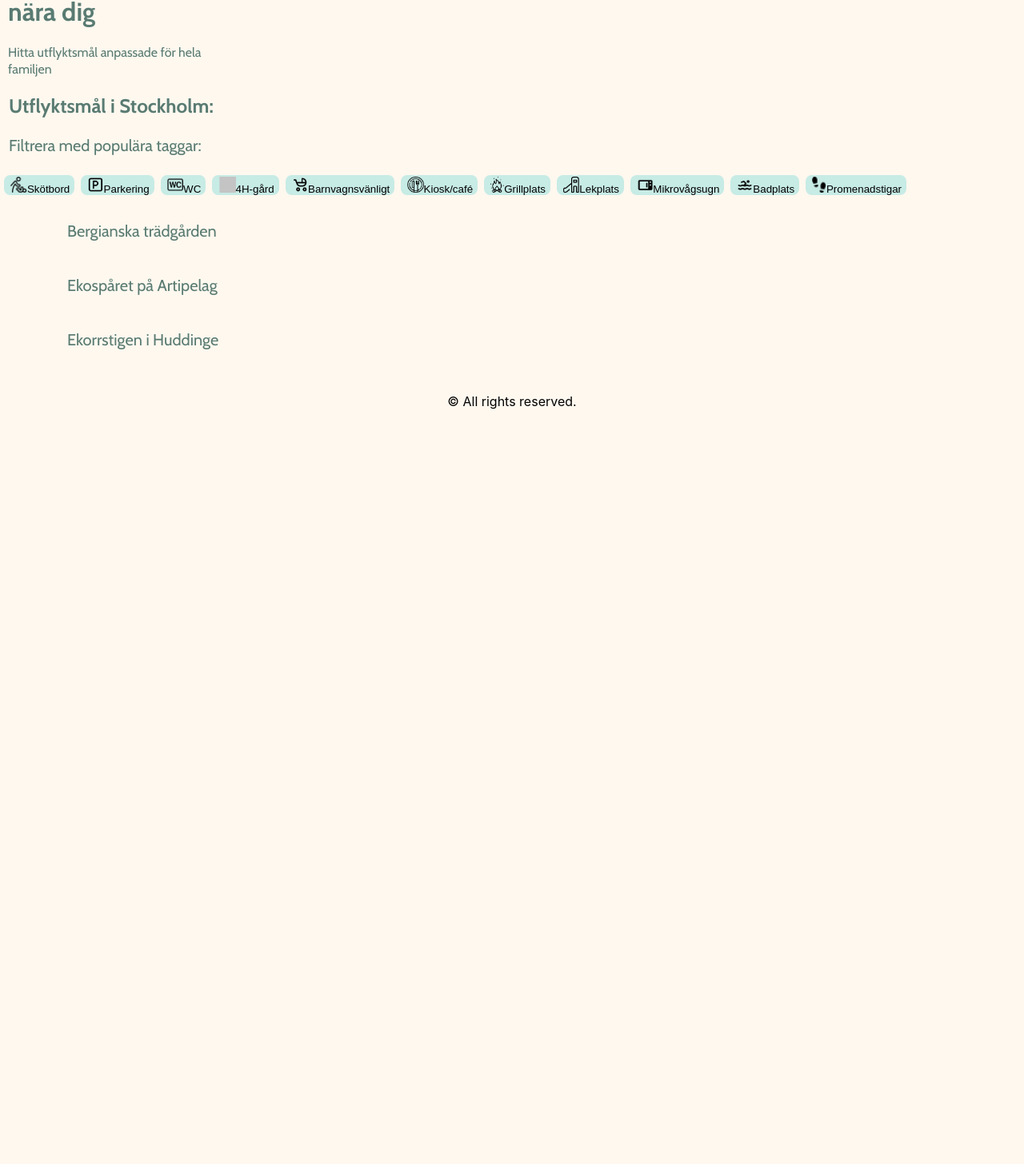
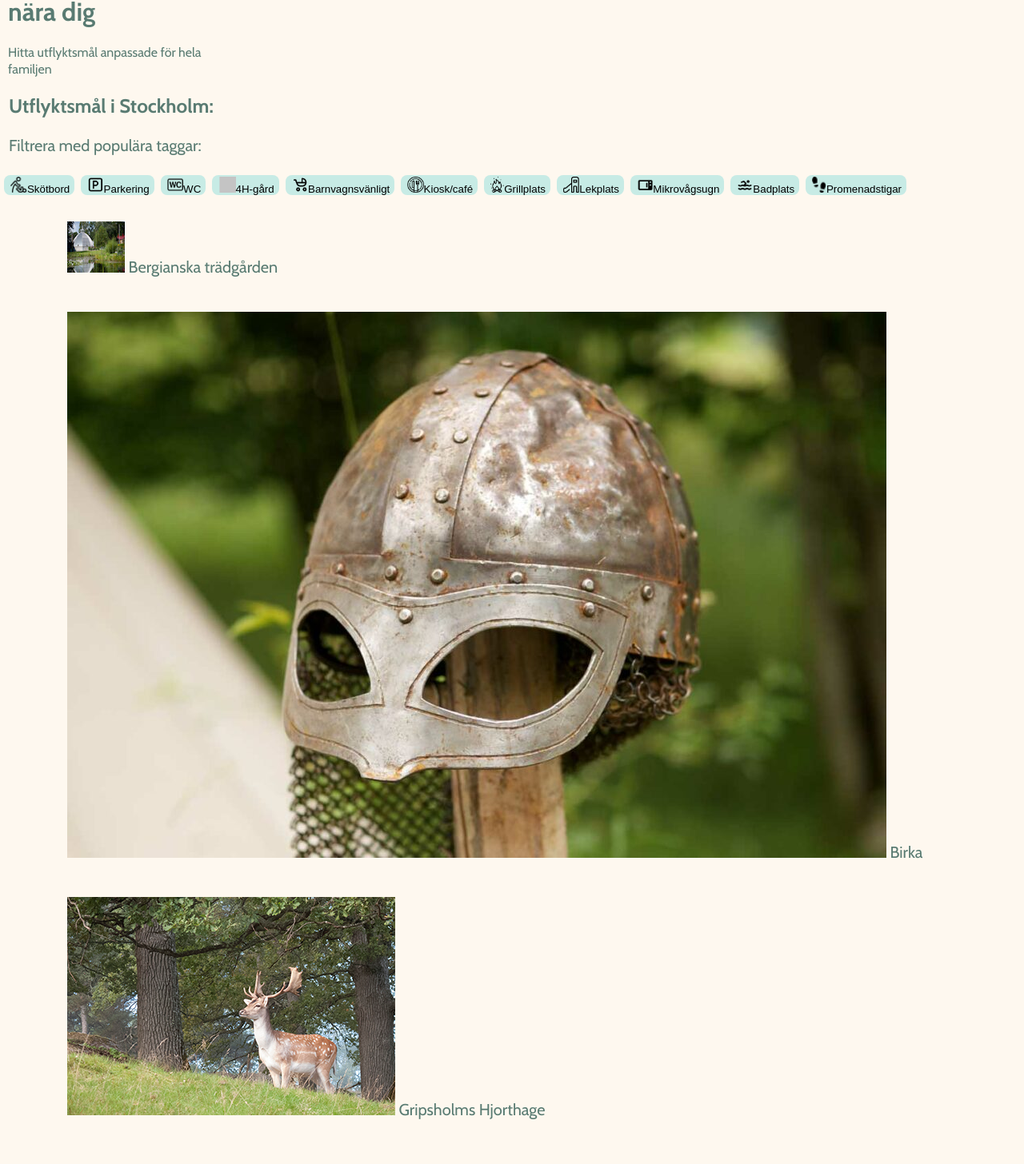
Before and after one commit to Soljojjo/Picknick, a React (Create React App) app: page / in a window 1280 px wide. Shown: the part 85-1541 px from the top of the page at 80% size. Before the commit the page ends 800 px from the top, so only its background shows below. Built offline with nearby package versions, Linux system fonts and the light colour scheme.

Commit message:
Updated Places.json, Destinations.js using some json data

```diff
--- a/src/project/Destinations.js
+++ b/src/project/Destinations.js
@@ -1,6 +1,6 @@
 import React, { useEffect, useState } from 'react';
 import { Route, BrowserRouter as Router, Switch, Link } from "react-router-dom";
-
+import Places from './Places.json';
 
 function Destinations() {
 
@@ -11,13 +11,13 @@ function Destinations() {
     return (
         <div class="menu">
             <div>
-
+                {Places.map(place =>
+                    <div>
+                        <Link to="/InfoPage"  className="menu__link"> <img src={place.card}/> {place.name}</Link>
                     </div>
-            <Link to="/InfoPage" className="menu__link" > Bergianska trädgården</Link>
-            <Link to= "/InfoPage" class = "menu__link">Ekospåret på Artipelag</Link>
-            <Link to= "/InfoPage" class = "menu__link">Ekorrstigen i Huddinge</Link>
-
-        </div>
+                )}
+            </div >
+        </div >
     )
 }
 //exporteras som en JavaScript komponent
@@ -29,3 +29,12 @@ export default Destinations;
     <a class="menu__link" href="" onClick={handleClick}>Ekospåret på Artipelag<ion-icon class="menu__icon" name="arrow-forward-outline"></ion-icon></a>
     <a class="menu__link" href="" onClick={handleClick}>Ekorrstigen i Huddinge<ion-icon class="menu__icon" name="arrow-forward-outline"></ion-icon></a>
     */
+
+/*
+</div>
+        <Link to="/InfoPage" className="menu__link" > {place.name}</Link>
+        <Link to="/InfoPage" class="menu__link">Ekospåret på Artipelag</Link>
+        <Link to="/InfoPage" class="menu__link">Ekorrstigen i Huddinge</Link>
+
+    </div >
+*/
--- a/src/project/Places.json
+++ b/src/project/Places.json
@@ -2,59 +2,70 @@
     {
         "id": 1,
         "name": "Bergianska trädgården",
-        "description": " ååååh vad fint det är här",
-        "img": "./images/water.jpg",
+        "activities": "Promenader, växter, picknick, fika",
+        "smallDescription": "Blommor, blommor, blommor! \nFik och plats för utelek.",
+        "description": "I Bergianska trädgården kan du med barnvagnen promenera och upptäcka växter från hela världen.\n\nBesök gärna växthuset där exotiska växter som vanligen hittas i regnskogar och öknen.",
+        "mapsLink": "https://goo.gl/maps/iusNYXJ9uVQmHrf38",
+        "card": "./places/bergianska/Card_Bergianska.png",
+        "img1": "./places/bergianska/bergianska1.jpg",
+        "img2": "./place/bergianska/italienska_terrassen.jpg",
+        "img3": "./places/bergianska/paviljong.jpg",
         "changingDiaper": true,
         "parking": false,
-        "wc":true,
+        "wc": true,
         "fourH": false,
         "pramFriendly": false,
-        "café":true,
+        "cafe": true,
+        "fireplace": false,
+        "playground": false,
+        "microwave": false,
+        "beach": false,
+        "trails": true
+    },
+    {
+        "id": 2,
+        "name": "Birka",
+        "activities": "Fornlämningar, djur, båttur, museum, Bad",
+        "smallDescription": "Efter en trevlig båttur anländer du till Birka.",
+        "description": "Besök Birka på vackra Björkö och ta del av hur det var under vikingatiden i Sverige. Här finns även möjlighet att ta dig ut i vattnet eller bada på stranden.",
+        "mapsLink": "https://goo.gl/maps/iusNYXJ9uVQmHrf38",
+        "card": "./places/birka/birka_hjalm-1024x683.jpg",
+        "img1": "./places/birka/Birka_2019_foto_Claes_Helander-8441-683x1024.jpg",
+        "img2": "./places/birka/birka_hjalm-1024x683.jpg",
+        "img3": "./places/birka/lunchvidhamnen-1024x683.jpg",
+        "changingDiaper": false,
+        "parking": false,
+        "wc": true,
+        "fourH": false,
+        "pramFriendly": true,
+        "cafe": true,
         "fireplace": false,
         "playground": false,
         "microwave": false,
         "beach": false,
         "trails": false
-
-
     },
-
     {
-        "id": 2,
-        "name": "Ekospåret på Artipelag",
-        "description": " men här var det ju också fint!",
-        "img": "./images/water.jpg",
-        "changingDiaper": false,
-        "parking": false,
+        "id": 3,
+        "name": "Gripsholms Hjorthage",
+        "activities": "gravfält, promenadvägar, byggnadsrester, djur, se sällsynta insekter",
+        "smallDescription": "Efter en trevlig båttur anländer du till Birka.",
+        "description": "I Gripsholms hjorthage kan du ta med dig familjen på insektsjakt efter sällsynta arter eller se de 100 dovhjortarna som betar i området.\n\nDet finns även möjlighet att se en gammal fornborg, gravfält eller bara njuta av våra promenadstråk.",
+        "mapsLink": "https://goo.gl/maps/CuRrAk9RP1F6TE4y7",
+        "card": "./places/gripsholm/WEBB_20140915_Grh Hjorthage_Hjortar_1.jpg",
+        "img1": "./places/gripsholm/Gripsholms_hjorthage_2007_LST_ekar_770x420.jpg",
+        "img2": "./places/gripsholm/Gripsholms_hjorthage_utsikt_2010_LST_770x420.jpg",
+        "img3": "./places/gripsholm/WEBB_20140915_Grh Hjorthage_Hjortar_1.jpg",
+        "changingDiaper": true,
+        "parking": true,
         "wc": true,
         "fourH": false,
         "pramFriendly": true,
-        "café": true,
+        "cafe": false,
         "fireplace": false,
         "playground": false,
         "microwave": false,
         "beach": false,
         "trails": false
-
-    },
-
-    {
-        "id": 3,
-        "name": "Ekorrstigen i Huddinge",
-        "description": " ååååh titta jag såg en groda",
-        "img": "./images/water.jpg",
-        "changingDiaper": false,
-        "parking": false,
-        "wc": true,
-        "fourH": false,
-        "pramFriendly": true,
-        "café": true,
-        "fireplace": false,
-        "playground": false,
-        "microwave": false,
-        "beach": false,
-        "trails": false
-
     }
-
 ]
```
Lines whose indentation alone changed are shown as unchanged.
